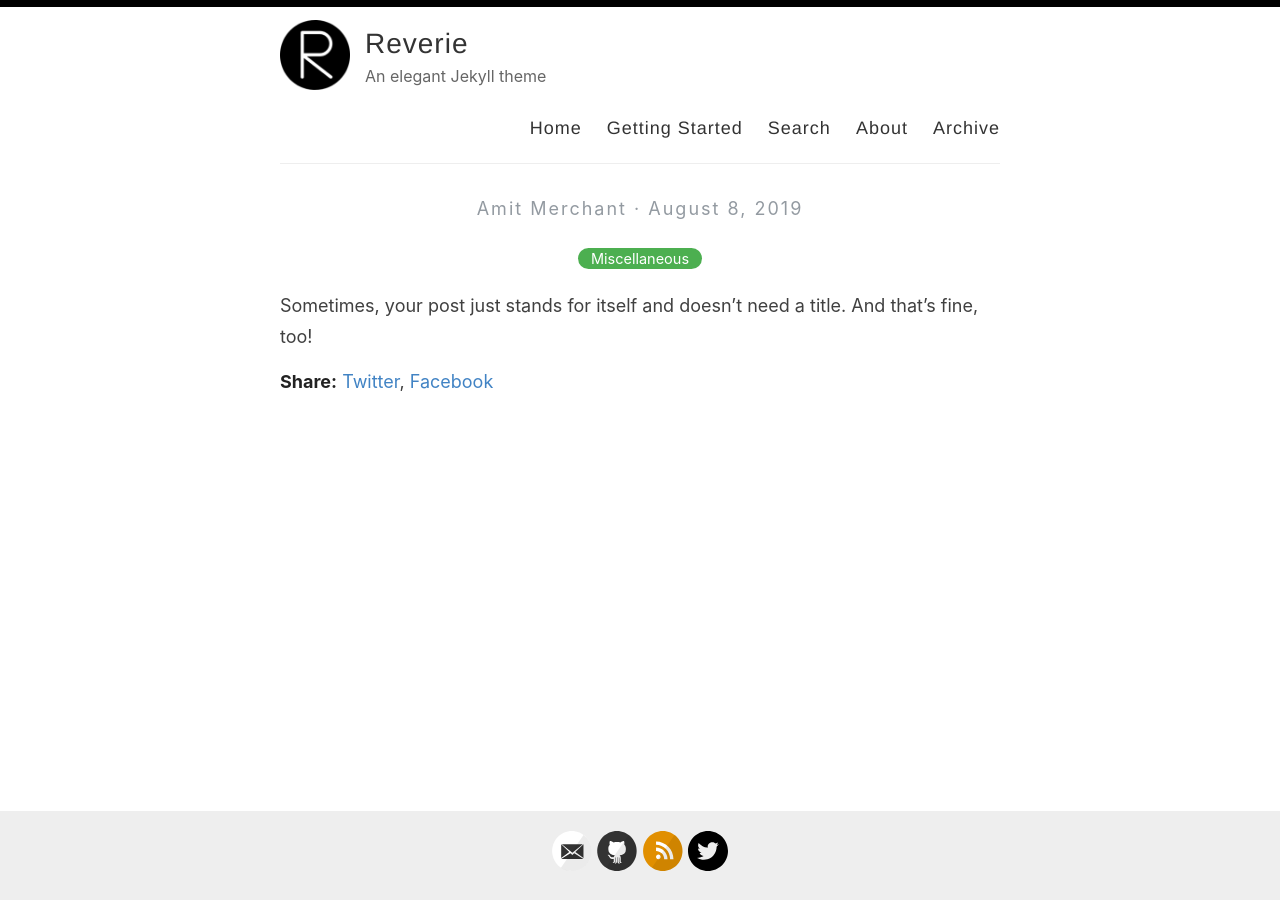
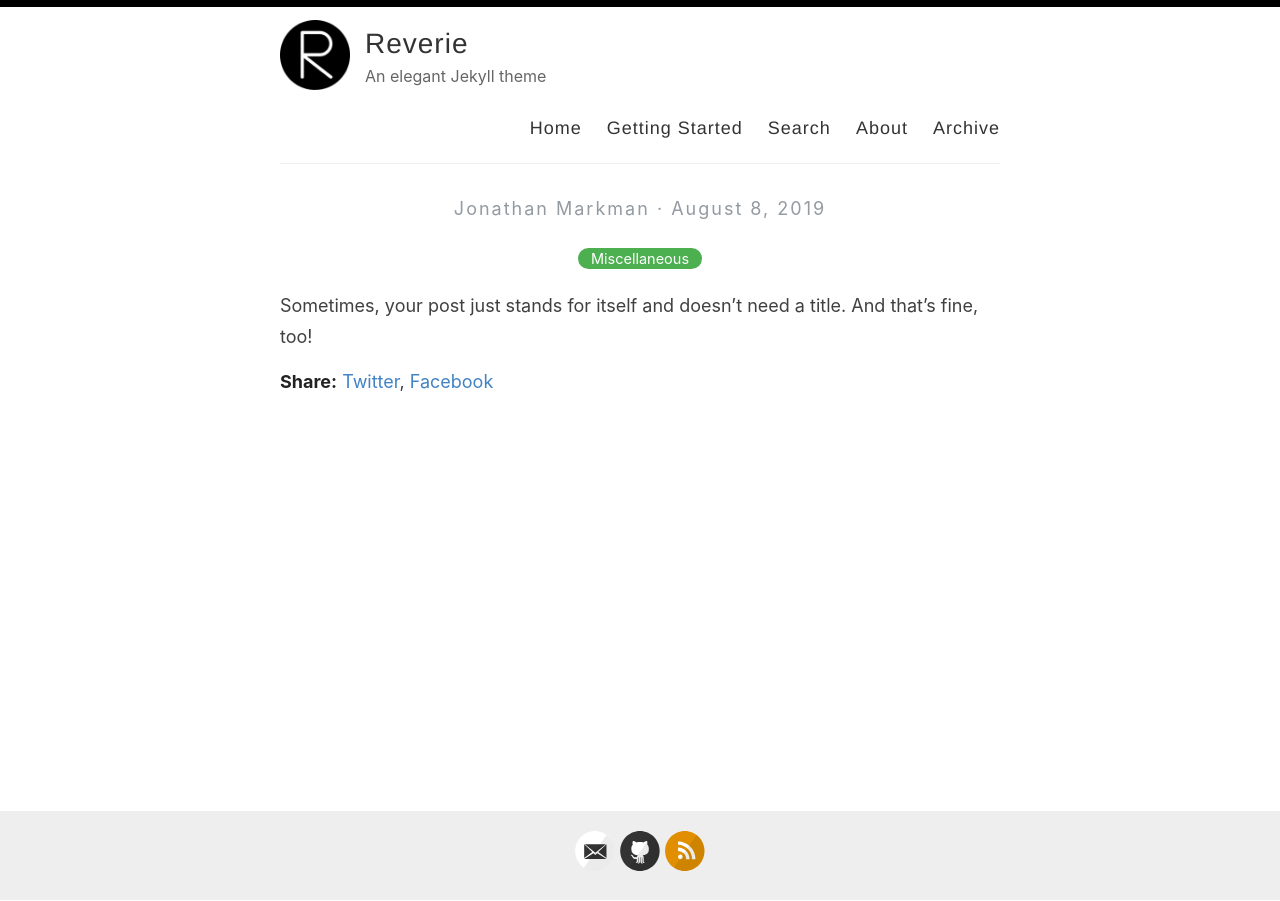
Before and after one commit to jmarkman/ProfessionalBlog, a Jekyll site: the page built from _posts/2019-08-08-no-title-posts.md, in a window 1280 px wide. Built offline with Jekyll 4.4.1, drawn with Linux system fonts in a browser that asks for light colours; part of the change alters nothing that is shown.

Commit message:
Changing config to jive with my gh pages

```diff
--- a/_config.yml
+++ b/_config.yml
@@ -6,7 +6,7 @@
 name: Reverie
 
 # Name of the author
-author: Amit Merchant
+author: Jonathan Markman
 
 # Short bio or description (displayed in the header)
 description: An elegant Jekyll theme
@@ -21,15 +21,15 @@ avatar: /images/reverie.png
 # Includes an icon in the footer for each username you enter
 footer-links:
   dribbble:
-  email: amit.d.merchant@gmail.com
+  email: jmarkman446@gmail.com
   facebook:
   flickr:
-  github: amitmerchant1990/reverie
+  github: jmarkman446
   instagram:
   linkedin:
   pinterest:
   rss: rss
-  twitter: amit_merchant
+  twitter:
   stackoverflow:
   youtube: # channel/<your_long_string> or user/<user-name>
   googleplus: # anything in your profile username that comes after plus.google.com/
@@ -41,21 +41,21 @@ footer-links:
 disqus:
 
 # Enter your Google Analytics web tracking code (e.g. UA-2110908-2) to activate tracking
-google_analytics: UA-43339302-11
+# google_analytics: UA-43339302-11
 
 # For newer "GA4" analytics, use the following instead of the "UA" entry above
 #google_analytics_ga4: G-GABC1DEFG
 
 # Your website URL (e.g. http://amitmerchant1990.github.io or http://www.amitmerchant.com)
 # Used for Sitemap.xml and your RSS feed
-url: http://www.amitmerchant.com/reverie
-enforce_ssl: https://www.amitmerchant.com/reverie
+url: https://jmarkman.github.io/ProfessionalBlog/
+enforce_ssl: https://jmarkman.github.io/ProfessionalBlog/
 
 # If you're hosting your site at a Project repository on GitHub pages
 # (http://yourusername.github.io/repository-name)
 # and NOT your User repository (http://yourusername.github.io)
 # then add in the baseurl here, like this: "/repository-name"
-baseurl: "/reverie"
+baseurl: "/ProfessionalBlog"
 
 #
 # !! You don't need to change any of the configuration flags below !!
```
